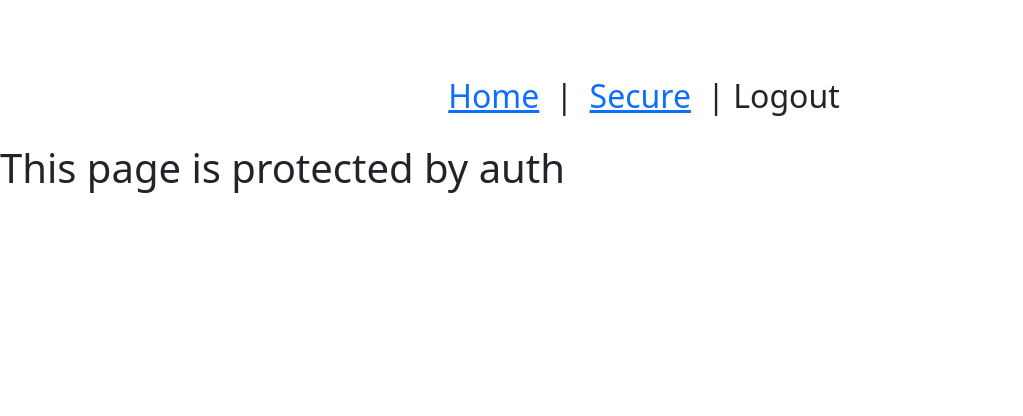
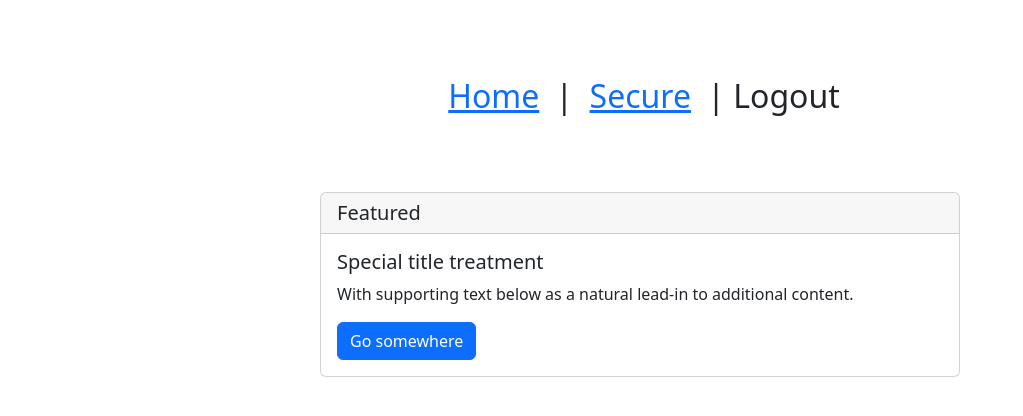
Before and after one commit to eugened503/psy-passport, a Vue app in the folder frontend/: page /secure in a window 1280 px wide. Shown: the top 416 px of the page, without its empty margins (0-1023 px from the left). Built offline with nearby package versions, Linux system fonts and the light colour scheme; sample sign-in values are in the browser's storage.

Commit message:
контент для secure

```diff
--- a/frontend/src/components/Secure.vue
+++ b/frontend/src/components/Secure.vue
@@ -1,6 +1,13 @@
 <template>
-  <div>
-    <h1>This page is protected by auth</h1>
+  <div class="card w-50 mt-5 mx-auto">
+    <h5 class="card-header">Featured</h5>
+    <div class="card-body">
+      <h5 class="card-title">Special title treatment</h5>
+      <p class="card-text">
+        With supporting text below as a natural lead-in to additional content.
+      </p>
+      <a href="#" class="btn btn-primary">Go somewhere</a>
+    </div>
   </div>
 </template>
 <script>
```
